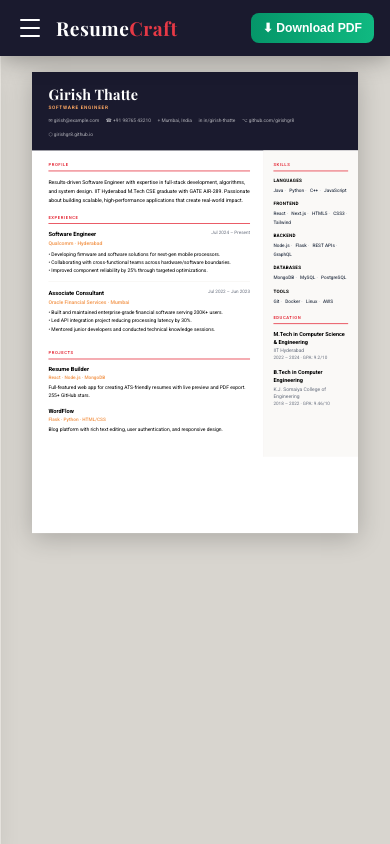
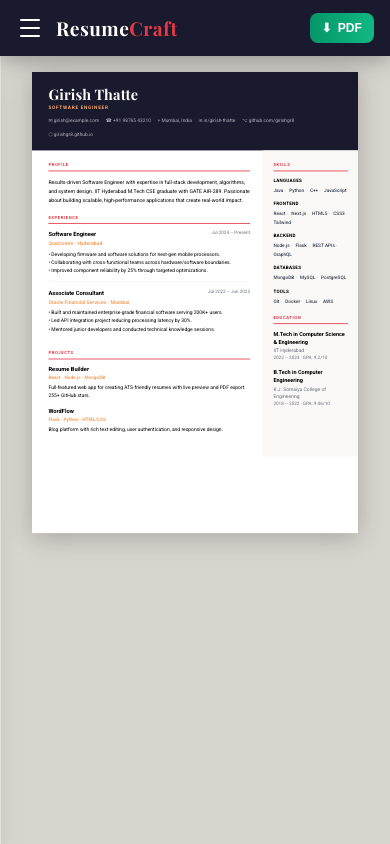
Before and after one commit to Rishabbt/Resume---Builder, a Next.js app: page / in a window 390 px wide. Built offline with nearby package versions, Linux system fonts and the light colour scheme; a web font is replaced by a local one.

Commit message:
add  html2pdf.js for smartphones

```diff
--- a/app/globals.css
+++ b/app/globals.css
@@ -157,6 +157,7 @@
 .tpl-elegant .r-side .skill-tag {
   background: rgba(255,255,255,0.12) !important;
 }
+
 .tpl-elegant .r-side .edu-school,
 .tpl-elegant .r-side .edu-date { color: rgba(255,255,255,0.55) !important; }
 .tpl-elegant .r-side .edu-degree { color: white !important; }
--- a/components/layout/Header.js
+++ b/components/layout/Header.js
@@ -4,9 +4,48 @@ import { useResume } from "@/context/ResumeContext";
 import Button from "@/components/ui/Button";
 
 export default function Header({ onMenuToggle }) {
+  const [downloading, setDownloading] = useState(false);
   const { loadDemo, clearAll, resumeData } = useResume();
   const [showTech, setShowTech] = useState(false);
-const handleDownload = () => {
+const handleDownload = async () => {
+  const isMobile = /iPhone|iPad|iPod|Android/i.test(navigator.userAgent);
+
+  if (isMobile) {
+    // Use html2pdf on mobile
+    setDownloading(true);
+    try {
+      const html2pdf = (await import("html2pdf.js")).default;
+      const element = document.getElementById("resume-root");
+      if (!element) return;
+      const name = resumeData.personal.name || "Resume";
+      await html2pdf()
+        .set({
+          margin: 0,
+          filename: `${name.replace(/\s+/g, "_")}_Resume.pdf`,
+          image: { type: "png", quality: 1 },
+          html2canvas: {
+            scale: 2,
+            useCORS: true,
+            backgroundColor: "#ffffff",
+            scrollX: 0,
+            scrollY: 0,
+          },
+          jsPDF: {
+            unit: "mm",
+            format: "a4",
+            orientation: "portrait",
+          },
+        })
+        .from(element)
+        .save();
+    } catch (err) {
+      console.error("PDF generation failed:", err);
+      alert("PDF download failed. Please try again.");
+    } finally {
+      setDownloading(false);
+    }
+  } else {
+    // Use window.print on desktop
     const resume = document.getElementById("resume-root");
     const printRoot = document.getElementById("print-root");
     if (!resume || !printRoot) return;
@@ -21,6 +60,7 @@ const handleDownload = () => {
       printRoot.innerHTML = "";
       printRoot.style.display = "none";
     }, 1000);
+  }
 };
   return (
     <>
@@ -57,8 +97,19 @@ const handleDownload = () => {
     {/* <Button variant="ghost" size="sm" onClick={clearAll} className="hidden sm:flex">
       🗑 Clear
     </Button> */}
-    <Button variant="download" size="sm" onClick={handleDownload}>
-  ⬇ Download PDF
+  <Button variant="download" size="sm" onClick={handleDownload} disabled={downloading}>
+  {downloading ? (
+    <>
+      <span className="w-3.5 h-3.5 border-2 border-white/30 border-t-white rounded-full animate-spin" />
+      <span className="hidden sm:inline">Generating…</span>
+    </>
+  ) : (
+    <>
+      <span>⬇</span>
+      <span className="hidden sm:inline">Download PDF</span>
+      <span className="sm:hidden">PDF</span>
+    </>
+  )}
 </Button>
   </div>
 </header>
```
Lines whose indentation alone changed are shown as unchanged.
